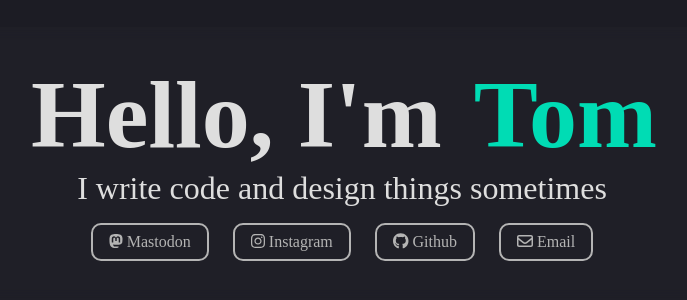
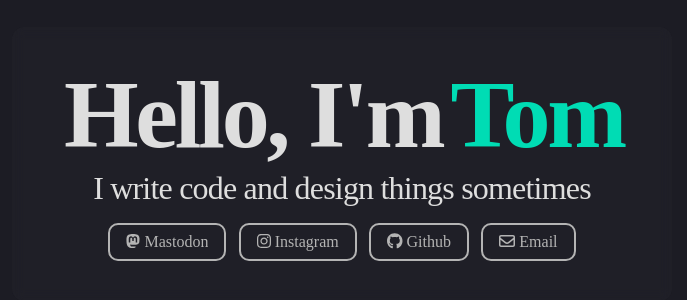
Before and after one commit to t-browne/tbrowne.github.io, a Next.js app: page / in a window 1280 px wide. Shown: the part 236-536 px from the top of the page, without its empty margins (298-985 px from the left). Built offline with nearby package versions, Linux system fonts and the light colour scheme; a web font is replaced by a local one.

Commit message:
Letter spacing

```diff
--- a/pages/index.tsx
+++ b/pages/index.tsx
@@ -42,7 +42,7 @@ export default function Home() {
       <main className={styles.main}>
         <div className={styles.body}>
           <div className={styles.largeText}>
-            <div className={styles.whiteText}>Hello, I&apos;m&nbsp;</div>
+            <div className={styles.whiteText}>Hello, I&apos;m</div>
             <div className={styles.greenText}>
               Tom
             </div>
--- a/styles/Home.module.css
+++ b/styles/Home.module.css
@@ -49,6 +49,7 @@
   width: fit-content;
   font-size: 96px;
   font-weight:900;
+  letter-spacing: -0.2rem;
 }
 
 .whiteText {
@@ -64,6 +65,7 @@
 .smallText {
   text-align: center;
   font-size: 32px;
+  letter-spacing: -0.05rem;
 }
 .buttonContainer {
   height: fit-content;
```
